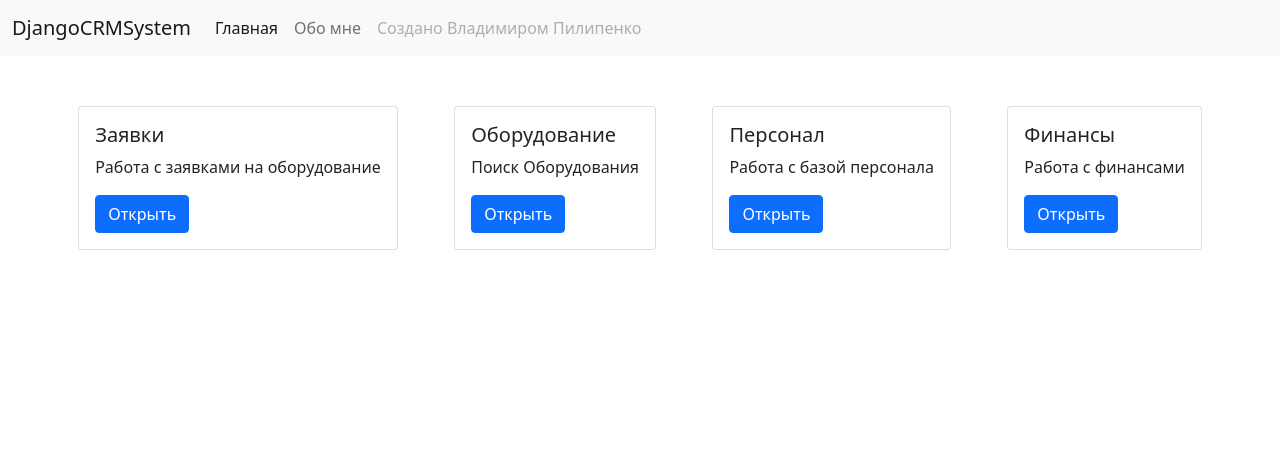
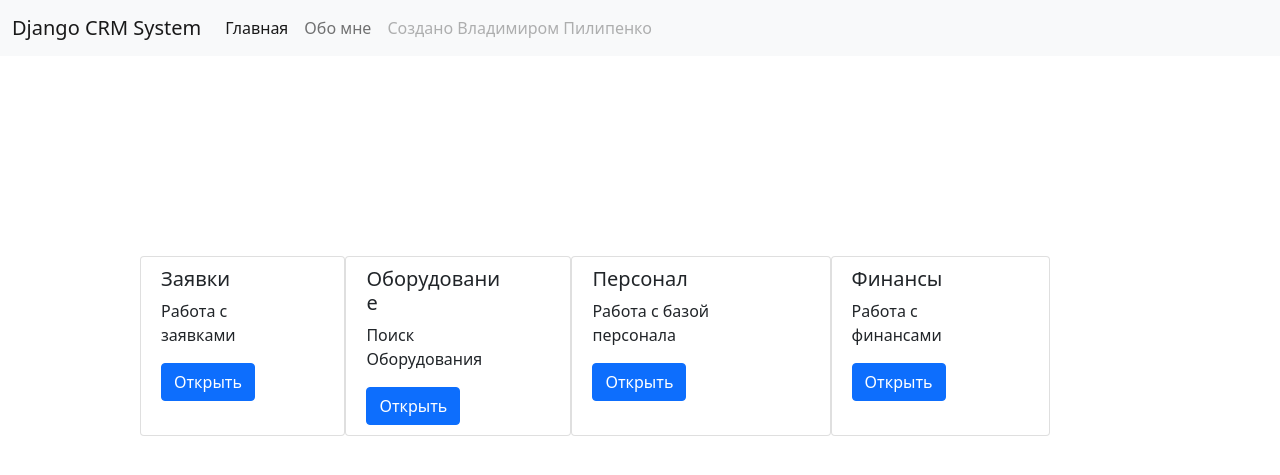
Before and after one commit to irving2019/DjangoCRM, a Django app: page / in a window 1280 px wide. Shown: the top 475 px of the page. Run offline with Django 5.2, Linux system fonts and the light colour scheme.

Commit message:
style fix

```diff
--- a/crm/crm_system/templates/crm_system/base.html
+++ b/crm/crm_system/templates/crm_system/base.html
@@ -2,16 +2,15 @@
 <html lang="en">
 {% load static %}
 <head>
-    <!-- Required meta tags -->
+
     <meta charset="utf-8">
     <meta name="viewport" content="width=device-width, initial-scale=1">
 
-    <!-- Bootstrap CSS -->
     <link href="https://cdn.jsdelivr.net/npm/bootstrap@5.1.3/dist/css/bootstrap.min.css" rel="stylesheet"
           integrity="sha384-1BmE4kWBq78iYhFldvKuhfTAU6auU8tT94WrHftjDbrCEXSU1oBoqyl2QvZ6jIW3" crossorigin="anonymous">
 
     {% block title %}
-    <title>{{title}}</title>
+        <title>{{ title }}</title>
     {% endblock %}
 
 </head>
@@ -19,7 +18,7 @@
 
 <nav class="navbar sticky-top navbar-expand-lg navbar-light bg-light">
     <div class="container-fluid">
-        <a class="navbar-brand" href="/">DjangoCRMSystem</a>
+        <a class="navbar-brand" href="/">Django CRM System</a>
         <button class="navbar-toggler" type="button" data-bs-toggle="collapse" data-bs-target="#navbarSupportedContent"
                 aria-controls="navbarSupportedContent" aria-expanded="false" aria-label="Toggle navigation">
             <span class="navbar-toggler-icon"></span>
@@ -33,6 +32,7 @@
                     <a class="nav-link" href="https://github.com/irving2019" target="_blank">Обо мне</a>
                 </li>
                 <li class="nav-item">
+
                     <a class="nav-link disabled">Создано Владимиром Пилипенко</a>
                 </li>
             </ul>
@@ -43,7 +43,7 @@
 </body>
 
 {% block content %}
-{{content}}
+    {{ content }}
 {% endblock %}
 
 </html>
--- a/crm/crm_system/templates/crm_system/mainpage.html
+++ b/crm/crm_system/templates/crm_system/mainpage.html
@@ -5,11 +5,11 @@
   <body>
 
 
-   <div class="bd-example bd-example-placeholder-cards d-flex justify-content-around" style="padding: 50px 50px 50px 50px">
+   <div class="bd-example bd-example-placeholder-cards d-flex justify-content-around" style="padding: 200px 230px 10px 140px">
 
        {% for el in data %}
        <div class="card" style="object-fit: none">
-  <div class="card-body">
+  <div class="card-body" style="padding: 10px 60px 10px 20px">
     <h5 class="card-title">{{ el.name }}</h5>
     <p class="card-text">{{ el.overview }}</p>
     <a href={{ el.button_link }} class="btn btn-primary">Открыть</a>
--- a/crm/crm_system/views.py
+++ b/crm/crm_system/views.py
@@ -10,7 +10,7 @@ def mainpage(request):
             {
                 "button_link": "admin",
                 "name": "Заявки",
-                "overview": "Работа с заявками на оборудование"
+                "overview": "Работа с заявками"
             },
             {
                 "button_link": "devices",
@@ -54,4 +54,4 @@ def get_devices(request):
 
 
 def devpage(request):
-    return render(request, "crm_system/devpage.html", {"title": "Ошибка!"})
+    return render(request, "crm_system/devpage.html", {"title": "Предупреждение!"})
```
